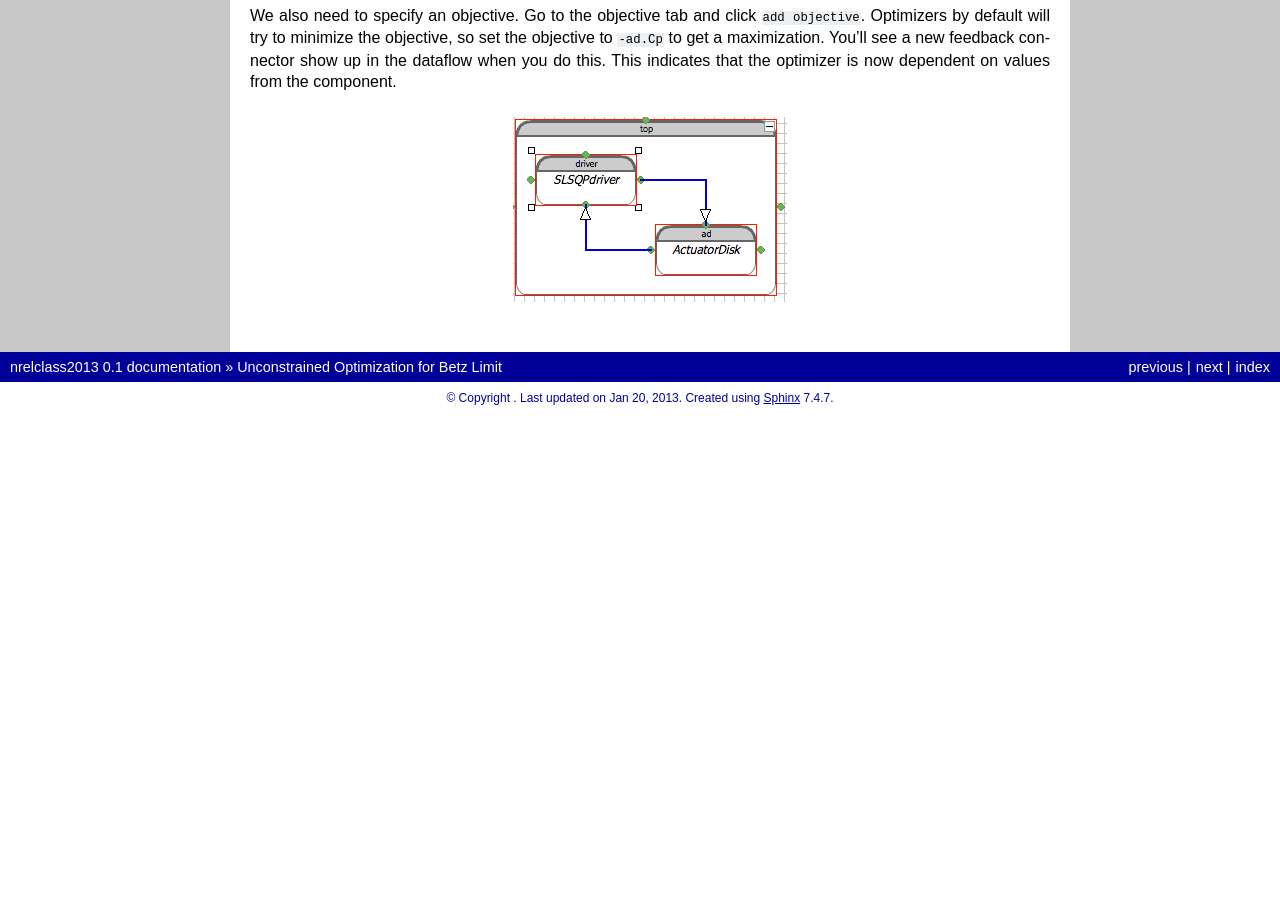
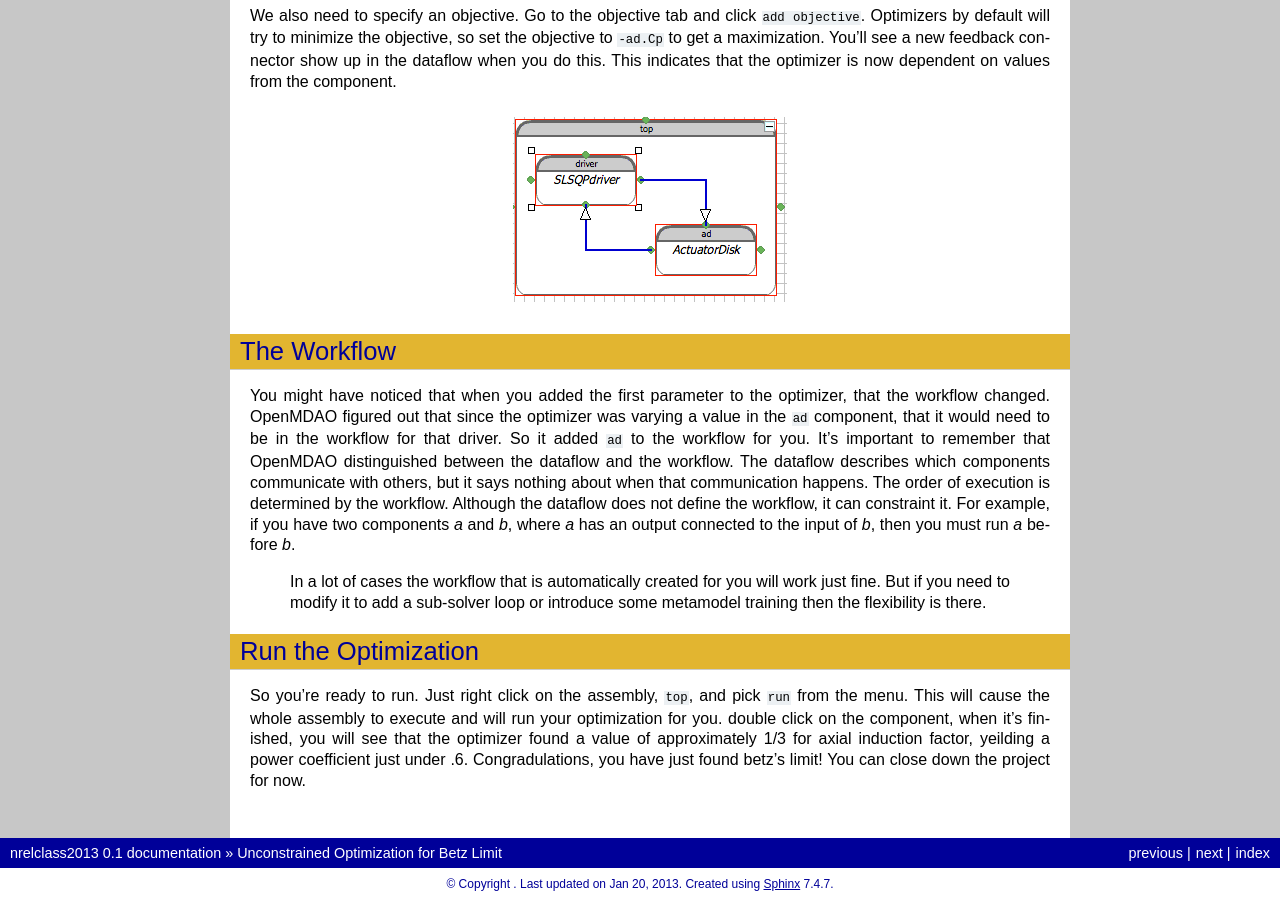
Before and after one commit to thearn/nreltraining2013, a Sphinx documentation site: the page built from docs/basic_optimization.rst, in a window 1280 px wide and 900 px high, scrolled down 2018 px. Built offline with Sphinx 7.4.7, drawn with Linux system fonts in a browser that asks for light colours; before the commit the page ends 2432 px from its top, so only the background shows below that; some of the changed text lies outside the part shown.

```diff
--- a/docs/basic_optimization.rst
+++ b/docs/basic_optimization.rst
@@ -71,3 +73,27 @@
 
 .. figure:: feedback.png
     :align: center
+
+
+
+The Workflow
+---------------------------
+
+You might have noticed that when you added the first parameter to the optimizer, that the workflow changed. OpenMDAO figured out that since
+the optimizer was varying a value in the ``ad`` component, that it would need to be in the workflow for that driver. So it added ``ad`` to the
+workflow for you. It's important to remember that OpenMDAO distinguished between the dataflow and the workflow. The dataflow describes which
+components communicate with others, but it says nothing about when that communication happens. The order of execution is determined by the
+workflow. Although the dataflow does not define the workflow, it can constraint it. For example, if you have two components `a` and `b`,
+where `a` has an output connected to the input of `b`, then you must run `a` before `b`.
+
+ In a lot of cases the workflow that is automatically created for you will work just fine. But if you need to modify it to add a sub-solver
+ loop or introduce some metamodel training then the flexibility is there.
+
+
+Run the Optimization
+---------------------------
+
+So you're ready to run. Just right click on the assembly, ``top``, and pick ``run`` from the menu. This will cause the whole assembly to execute
+and will run your optimization for you. double click on the component, when it's finished, you will see that the optimizer found a value of
+approximately 1/3 for axial induction factor, yeilding a power coefficient just under .6. Congradulations, you have just found betz's limit!
+You can close down the project for now.
```
Also changed, not shown: other parts of docs/basic_optimization.rst (+2 -0 lines), docs/recording_data.rst (+48 -3 lines), docs/dump_recorder_slot.png (added), 1 other file.
